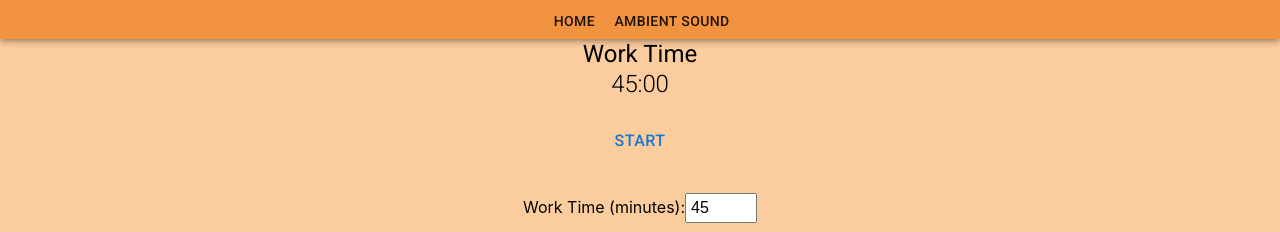
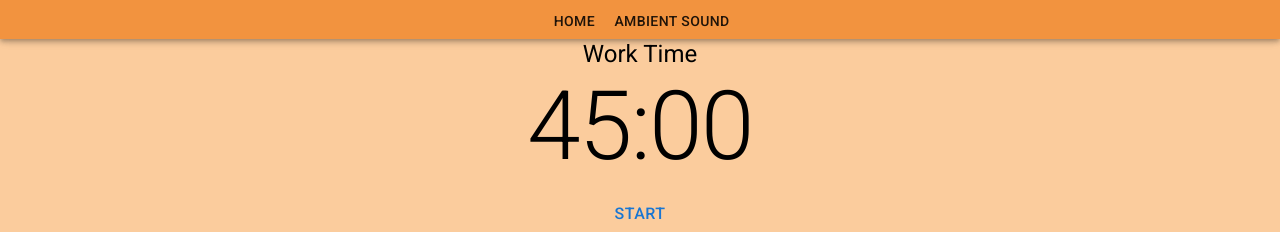
Before and after one commit to Hansstayhungry/Pomodoro, a React (Create React App) app in the folder client/: page / in a window 1280 px wide. Shown: the part 212-444 px from the top of the page. Built offline with nearby package versions, Linux system fonts and the light colour scheme; no server answers.

Commit message:
increased timer font size

```diff
--- a/client/src/routes/Timer.js
+++ b/client/src/routes/Timer.js
@@ -91,7 +91,7 @@ const Timer = (props) => {
       </audio>
 
       <Typography variant="h5">{isBreakTime ? "Break Time" : "Work Time"}</Typography>
-      <Typography variant="h2">
+      <Typography variant="h1">
         {minutes}:{seconds}
       </Typography>
       <div className="buttons">
```
